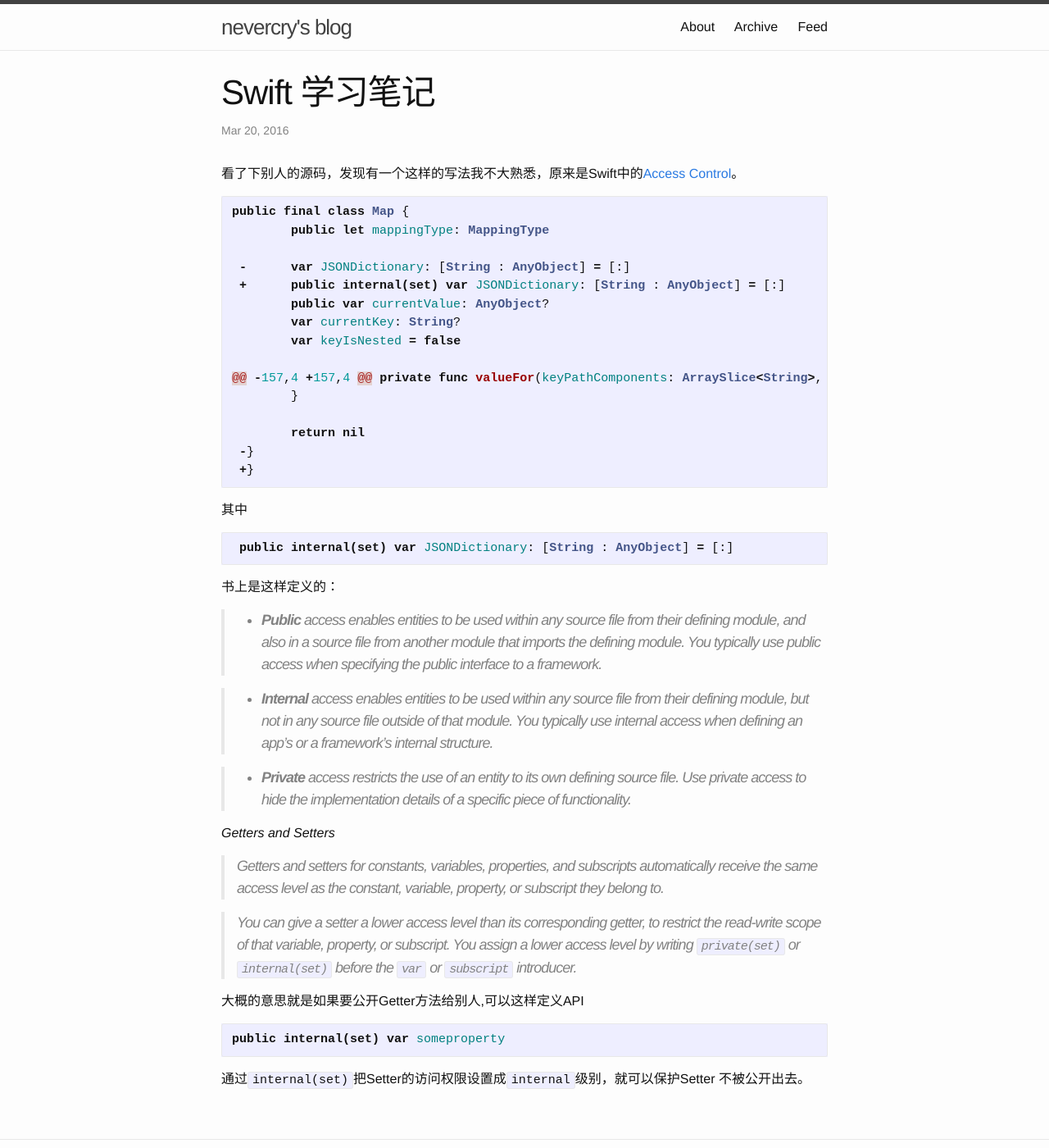
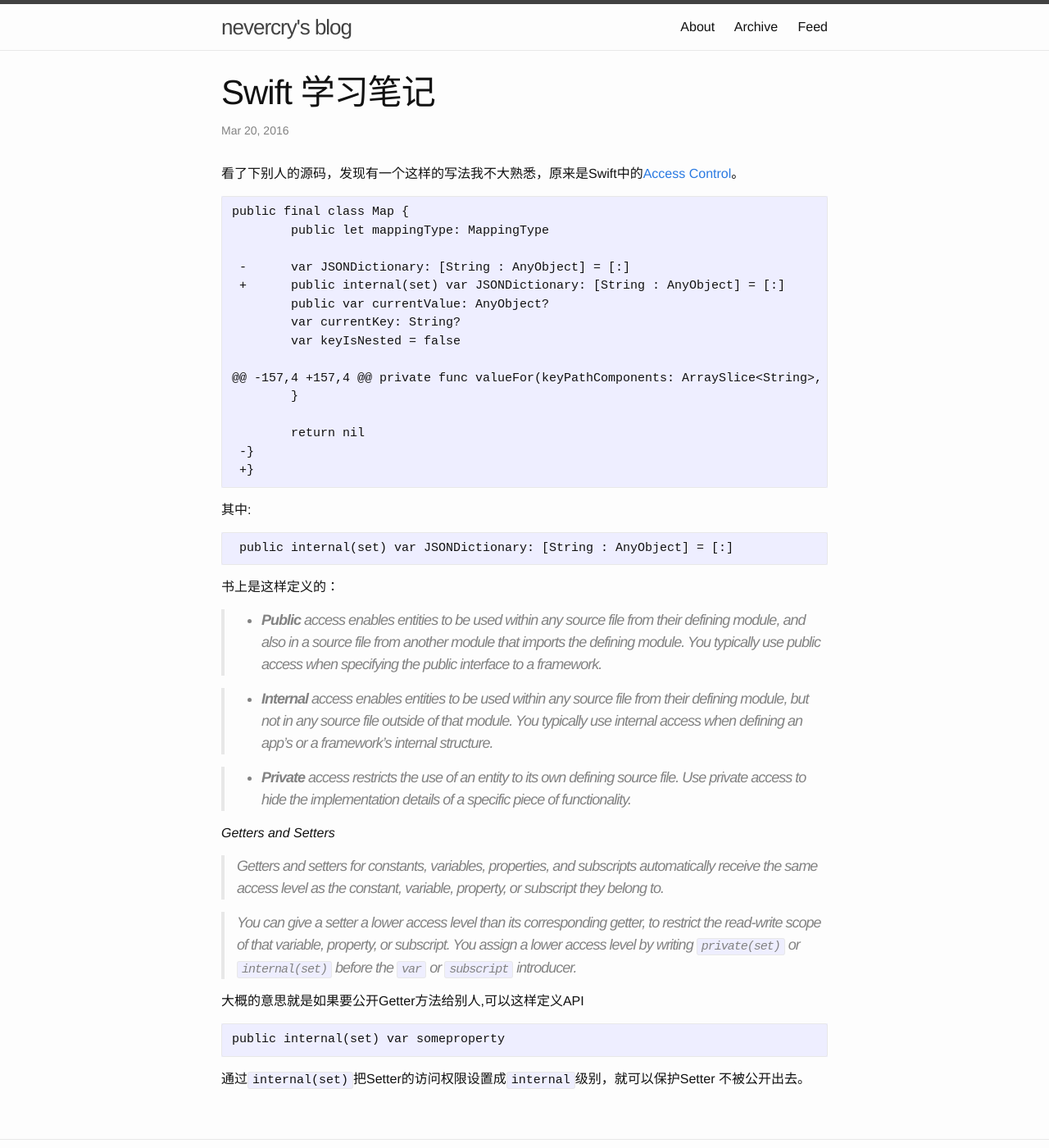
Before and after one commit to nevercry/nevercry.github.io, a Jekyll site: the page built from _posts/2016-03-20-Swfit-Learning-Notes.md, in a window 1280 px wide and 1400 px high. Shown: the whole window at 82% size. Built offline with Jekyll 4.4.1, drawn with Linux system fonts in a browser that asks for light colours; comment, search, counter and statistics services are not loaded.

Commit message:
Update 2016-03-20-Swfit-Learning-Notes.md

````diff
--- a/_posts/2016-03-20-Swfit-Learning-Notes.md
+++ b/_posts/2016-03-20-Swfit-Learning-Notes.md
@@ -6,7 +6,7 @@ comments: true
 
 看了下别人的源码，发现有一个这样的写法我不大熟悉，原来是Swift中的[Access Control](https://developer.apple.com/library/ios/documentation/Swift/Conceptual/Swift_Programming_Language/AccessControl.html)。
 
-```swift
+```
 public final class Map {
   	public let mappingType: MappingType
 
@@ -24,8 +24,8 @@ public final class Map {
  +}
  ```
 
- 其中
- ```swift
+ 其中:
+ ```
  public internal(set) var JSONDictionary: [String : AnyObject] = [:]
  ```
 
@@ -45,7 +45,7 @@ public final class Map {
 
 
 大概的意思就是如果要公开Getter方法给别人,可以这样定义API
-```swift
+```
 public internal(set) var someproperty
 ```
 通过`internal(set)`把Setter的访问权限设置成`internal`级别，就可以保护Setter 不被公开出去。
````
